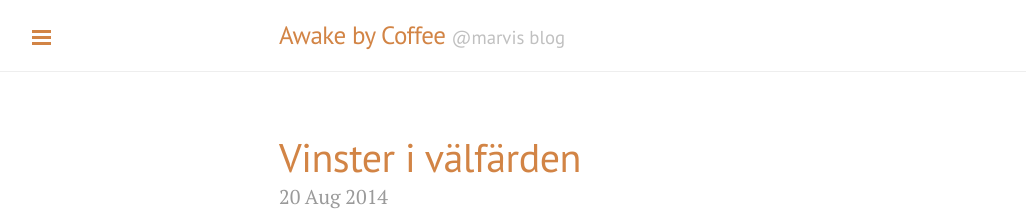
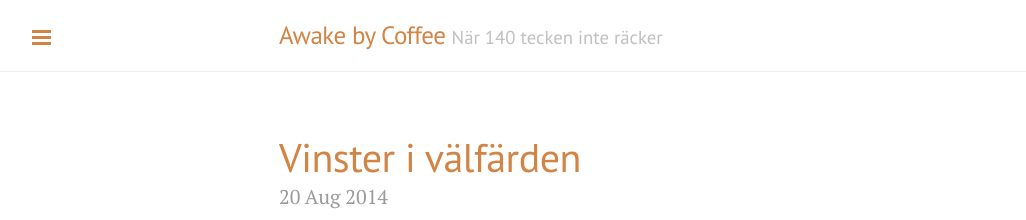
Before and after one commit to awakebycoffee/awakebycoffee.github.io, a Jekyll site: the page built from index.html, in a window 1280 px wide and 900 px high. Shown: the top 220 px of the window, without its empty margins (1-1027 px from the left). Built offline with Jekyll 4.4.1, drawn with Linux system fonts in a browser that asks for light colours; Markdown is read by kramdown in place of the engine named in the settings; the list of posts is cut into pages by our own code.

Commit message:
Switched description-tagline

```diff
--- a/_config.yml
+++ b/_config.yml
@@ -7,8 +7,8 @@ permalink:        pretty
 
 # Setup
 title:            Awake by Coffee
-tagline:          "@marvis blog"
-description:      "När 140 tecken inte räcker"
+tagline:          "När 140 tecken inte räcker"
+description:      "@marvis blog"
 url:              http://awakeby.coffee
 baseurl:          '/'
 paginate:         5
```
